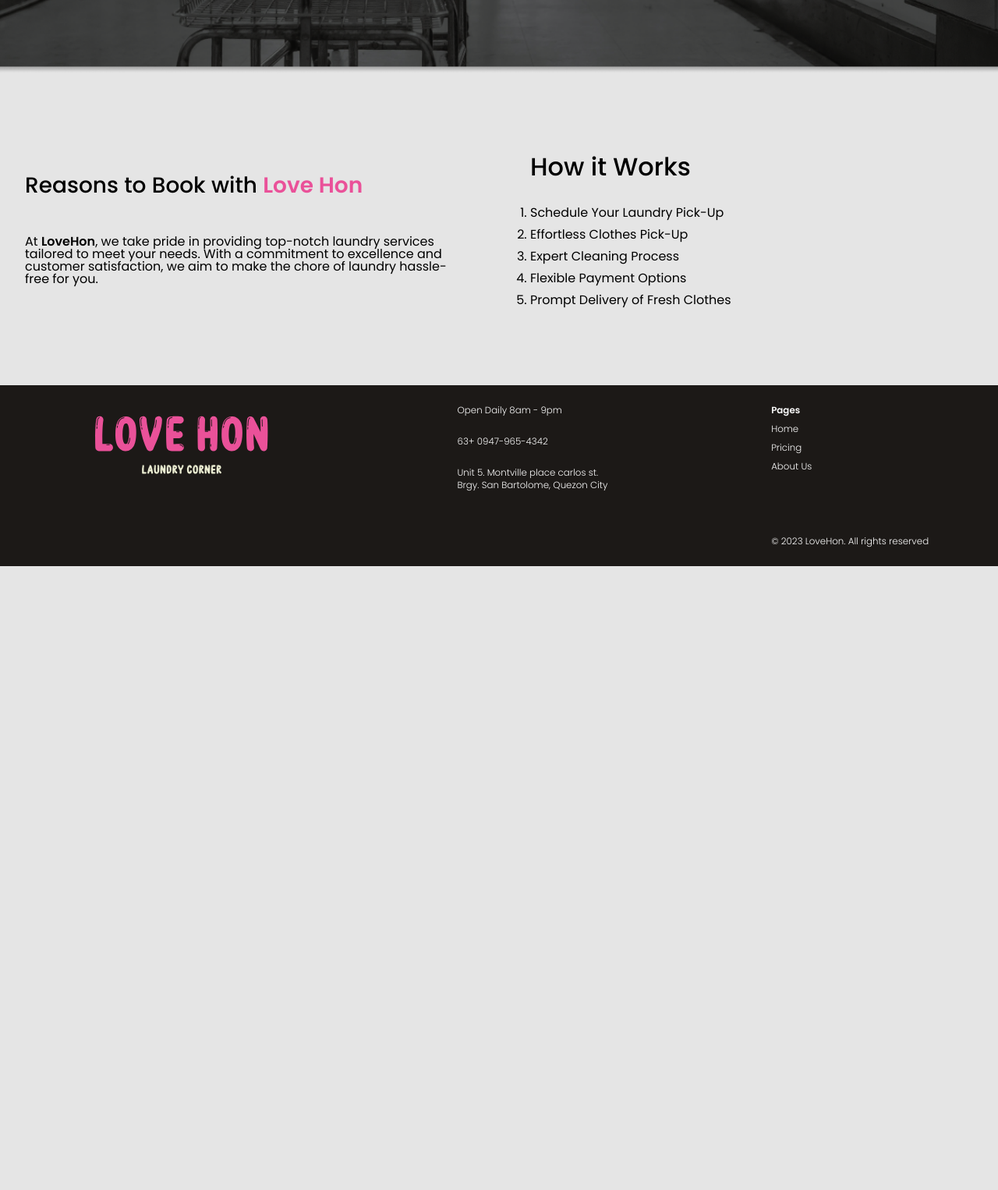
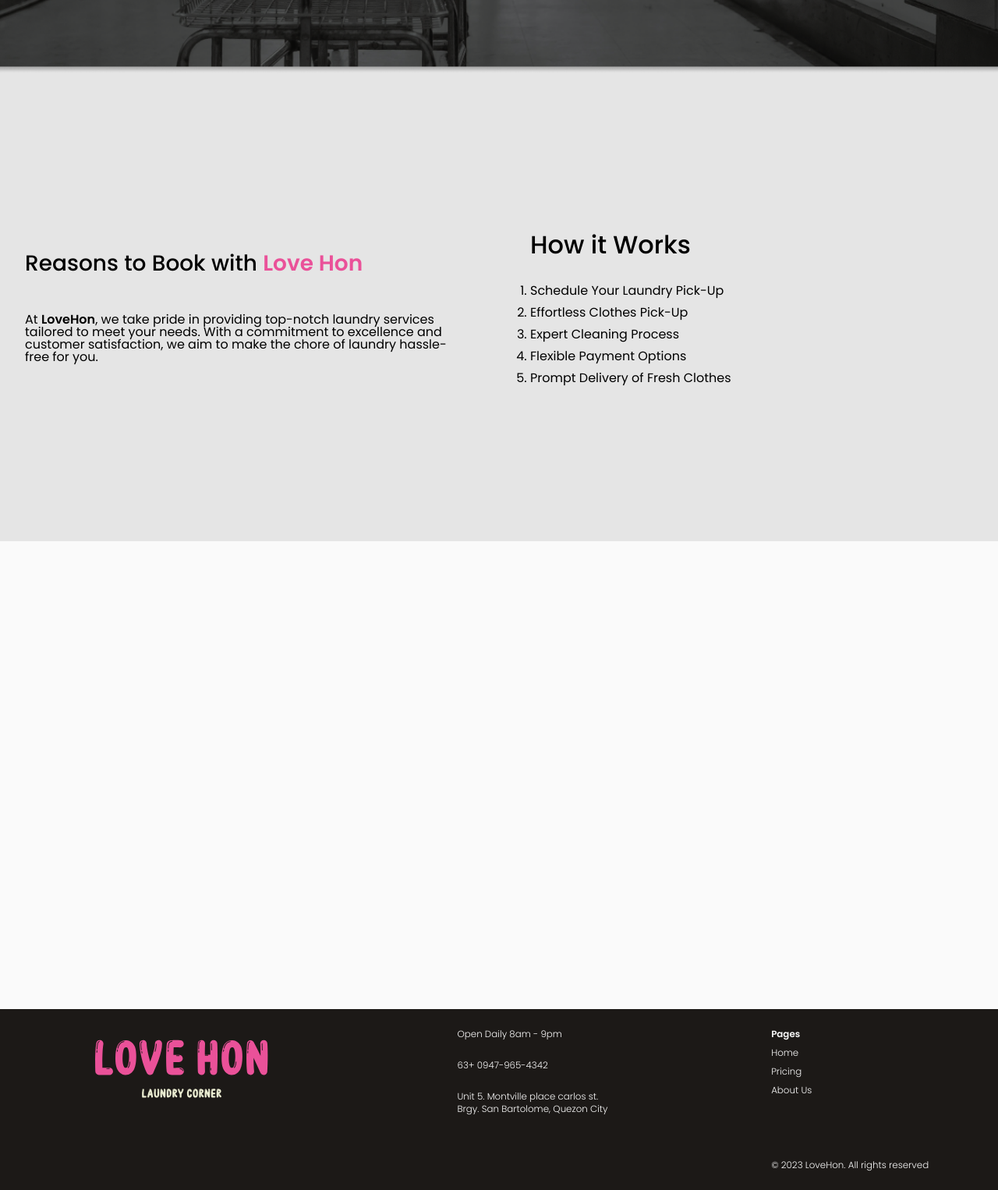
Before and after one commit to ICS2608-Final-Project/laundry-system, a PHP site: page / in a window 1280 px wide. Shown: the part 570-2096 px from the top of the page at 78% size. Before the commit the page ends 1296 px from the top, so only its background shows below. Run offline with PHP 8.4, Linux system fonts and the light colour scheme.

Commit message:
initialize contact section

```diff
--- a/scss/_home.scss
+++ b/scss/_home.scss
@@ -51,7 +51,7 @@
     flex-wrap: wrap;
     align-content: space-around;
     flex-direction: column;
-    min-height: 50vh;
+    min-height: 75vh;
     gap: 5rem;
 
     .section-2-left {
@@ -114,6 +114,11 @@
     }
 }
 
+.contact-section {
+    background-color: $neutral-white;
+    min-height: 75vh;
+}
+
 @media (min-width: 768px) {
     .hero-section {
         .hero-text {
```
Also changed, not shown: css/main.css, 1 other file.
